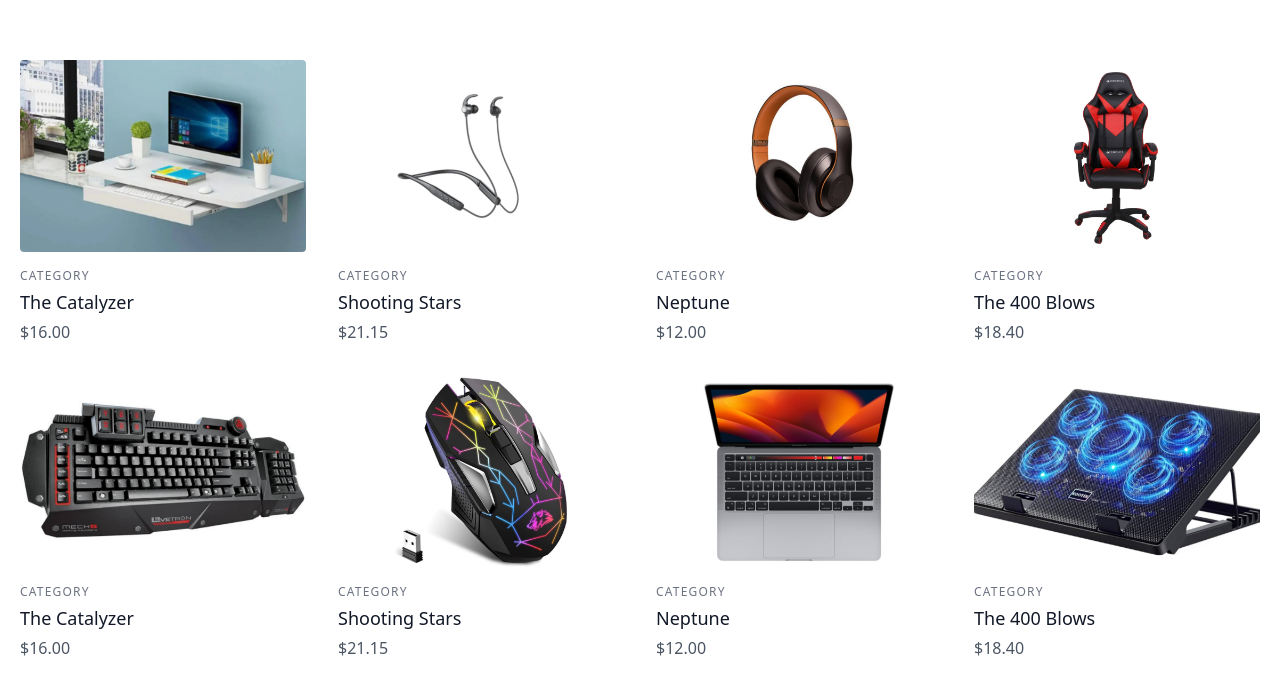
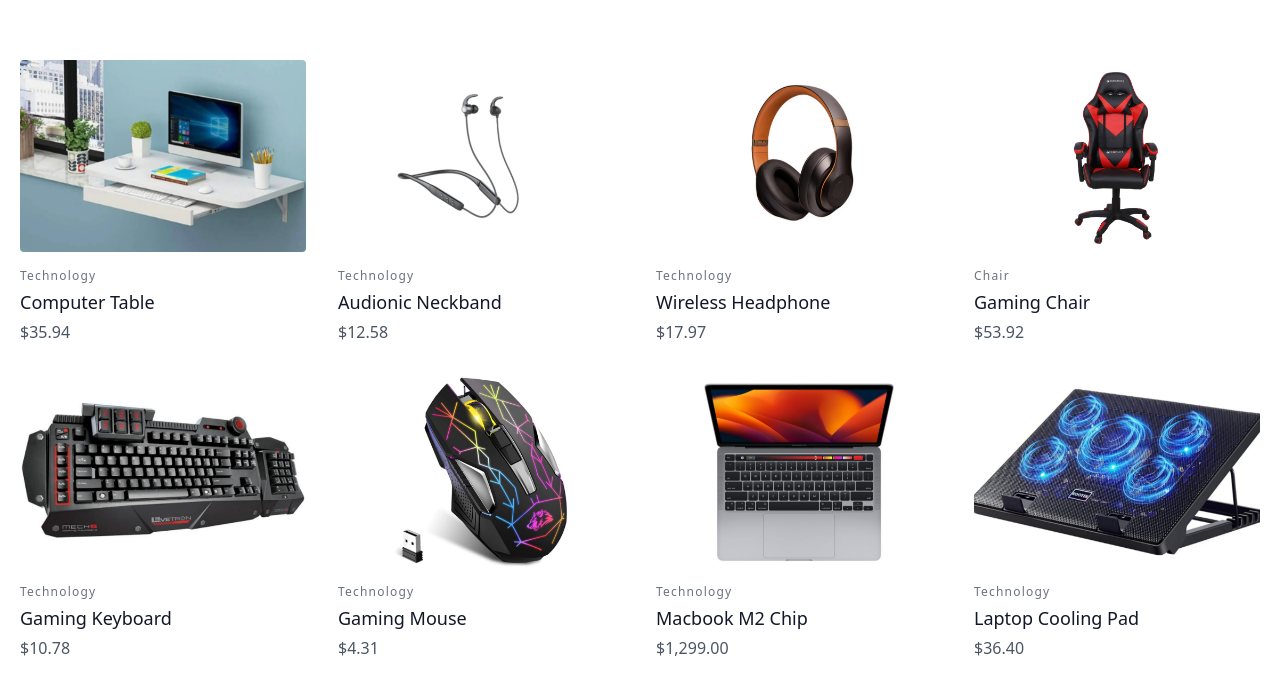
Before and after one commit to AKA-MrLegend/mart, a plain HTML site: page index.html in a window 1280 px wide. Shown: the part 836-1530 px from the top of the page. Drawn offline with nearby package versions, Linux system fonts and the light colour scheme.

Commit message:
Add files via upload

```diff
--- a/index.html
+++ b/index.html
@@ -30,9 +30,9 @@
           <img alt="ecommerce" class="object-cover object-center w-full h-full block" src="./images/table.jpg">
         </a>
         <div class="mt-4">
-          <h3 class="text-gray-500 text-xs tracking-widest title-font mb-1">CATEGORY</h3>
-          <h2 class="text-gray-900 title-font text-lg font-medium">The Catalyzer</h2>
-          <p class="mt-1">$16.00</p>
+          <h3 class="text-gray-500 text-xs tracking-widest title-font mb-1">Technology</h3>
+          <h2 class="text-gray-900 title-font text-lg font-medium">Computer Table</h2>
+          <p class="mt-1">$35.94</p>
         </div>
       </div>
       <div class="lg:w-1/4 md:w-1/2 p-4 w-full">
@@ -40,9 +40,9 @@
           <img alt="ecommerce" class="object-cover object-center w-full h-full block" src="./images/neckband.jpg">
         </a>
         <div class="mt-4">
-          <h3 class="text-gray-500 text-xs tracking-widest title-font mb-1">CATEGORY</h3>
-          <h2 class="text-gray-900 title-font text-lg font-medium">Shooting Stars</h2>
-          <p class="mt-1">$21.15</p>
+          <h3 class="text-gray-500 text-xs tracking-widest title-font mb-1">Technology</h3>
+          <h2 class="text-gray-900 title-font text-lg font-medium">Audionic Neckband</h2>
+          <p class="mt-1">$12.58</p>
         </div>
       </div>
       <div class="lg:w-1/4 md:w-1/2 p-4 w-full">
@@ -50,9 +50,9 @@
           <img alt="ecommerce" class="object-cover object-center w-full h-full block" src="./images/headphone.jpg">
         </a>
         <div class="mt-4">
-          <h3 class="text-gray-500 text-xs tracking-widest title-font mb-1">CATEGORY</h3>
-          <h2 class="text-gray-900 title-font text-lg font-medium">Neptune</h2>
-          <p class="mt-1">$12.00</p>
+          <h3 class="text-gray-500 text-xs tracking-widest title-font mb-1">Technology</h3>
+          <h2 class="text-gray-900 title-font text-lg font-medium">Wireless Headphone</h2>
+          <p class="mt-1">$17.97</p>
         </div>
       </div>
       <div class="lg:w-1/4 md:w-1/2 p-4 w-full">
@@ -60,9 +60,9 @@
           <img alt="ecommerce" class="object-cover object-center w-full h-full block" src="./images/gaming_chair.jpg">
         </a>
         <div class="mt-4">
-          <h3 class="text-gray-500 text-xs tracking-widest title-font mb-1">CATEGORY</h3>
-          <h2 class="text-gray-900 title-font text-lg font-medium">The 400 Blows</h2>
-          <p class="mt-1">$18.40</p>
+          <h3 class="text-gray-500 text-xs tracking-widest title-font mb-1">Chair</h3>
+          <h2 class="text-gray-900 title-font text-lg font-medium">Gaming Chair</h2>
+          <p class="mt-1">$53.92</p>
         </div>
       </div>
       <div class="lg:w-1/4 md:w-1/2 p-4 w-full">
@@ -70,9 +70,9 @@
           <img alt="ecommerce" class="object-cover object-center w-full h-full block" src="images/keyboard.jpg">
         </a>
         <div class="mt-4">
-          <h3 class="text-gray-500 text-xs tracking-widest title-font mb-1">CATEGORY</h3>
-          <h2 class="text-gray-900 title-font text-lg font-medium">The Catalyzer</h2>
-          <p class="mt-1">$16.00</p>
+          <h3 class="text-gray-500 text-xs tracking-widest title-font mb-1">Technology</h3>
+          <h2 class="text-gray-900 title-font text-lg font-medium">Gaming Keyboard</h2>
+          <p class="mt-1">$10.78</p>
         </div>
       </div>
       <div class="lg:w-1/4 md:w-1/2 p-4 w-full">
@@ -80,9 +80,9 @@
           <img alt="ecommerce" class="object-cover object-center w-full h-full block" src="./images/mouse.jpeg">
         </a>
         <div class="mt-4">
-          <h3 class="text-gray-500 text-xs tracking-widest title-font mb-1">CATEGORY</h3>
-          <h2 class="text-gray-900 title-font text-lg font-medium">Shooting Stars</h2>
-          <p class="mt-1">$21.15</p>
+          <h3 class="text-gray-500 text-xs tracking-widest title-font mb-1">Technology</h3>
+          <h2 class="text-gray-900 title-font text-lg font-medium">Gaming Mouse</h2>
+          <p class="mt-1">$4.31</p>
         </div>
       </div>
       <div class="lg:w-1/4 md:w-1/2 p-4 w-full">
@@ -90,9 +90,9 @@
           <img alt="ecommerce" class="object-cover object-center w-full h-full block" src="./images/macbook.jpeg">
         </a>
         <div class="mt-4">
-          <h3 class="text-gray-500 text-xs tracking-widest title-font mb-1">CATEGORY</h3>
-          <h2 class="text-gray-900 title-font text-lg font-medium">Neptune</h2>
-          <p class="mt-1">$12.00</p>
+          <h3 class="text-gray-500 text-xs tracking-widest title-font mb-1">Technology</h3>
+          <h2 class="text-gray-900 title-font text-lg font-medium">Macbook M2 Chip</h2>
+          <p class="mt-1">$1,299.00</p>
         </div>
       </div>
       <div class="lg:w-1/4 md:w-1/2 p-4 w-full">
@@ -100,9 +100,9 @@
           <img alt="ecommerce" class="object-cover object-center w-full h-full block" src="./images/laptop_cooling_pad.jpeg">
         </a>
         <div class="mt-4">
-          <h3 class="text-gray-500 text-xs tracking-widest title-font mb-1">CATEGORY</h3>
-          <h2 class="text-gray-900 title-font text-lg font-medium">The 400 Blows</h2>
-          <p class="mt-1">$18.40</p>
+          <h3 class="text-gray-500 text-xs tracking-widest title-font mb-1">Technology</h3>
+          <h2 class="text-gray-900 title-font text-lg font-medium">Laptop Cooling Pad</h2>
+          <p class="mt-1">$36.40</p>
         </div>
       </div>
     </div>
```
